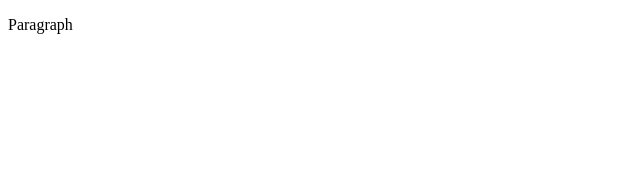
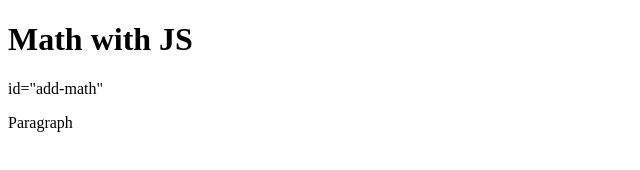
Before and after one commit to ICD2O-Digital-Tech-DiegoV/-Unit2-01-JS-HelloWorld.2, a plain HTML site: page index.html in a window 1280 px wide. Shown: the whole page, without its empty margins (0-640 px from the left). Drawn offline with Linux system fonts and the light colour scheme.

Commit message:
upload work

```diff
--- a/index.html
+++ b/index.html
@@ -4,6 +4,10 @@
     <title>Title</title>
   </head>
   <body>
+    <script src="./js/script.js"></script>
+    <h1> Math with JS</h1>
+    <div> id="add-math"        </div>
+
     <p>Paragraph</p>
   </body>
 </html>
--- /dev/null
+++ b/style.css
@@ -0,0 +1,4 @@
+html {
+  height: 100%;
+  width: 100%;
+}
```
Also changed, not shown: script.js (added), 2 other files.
